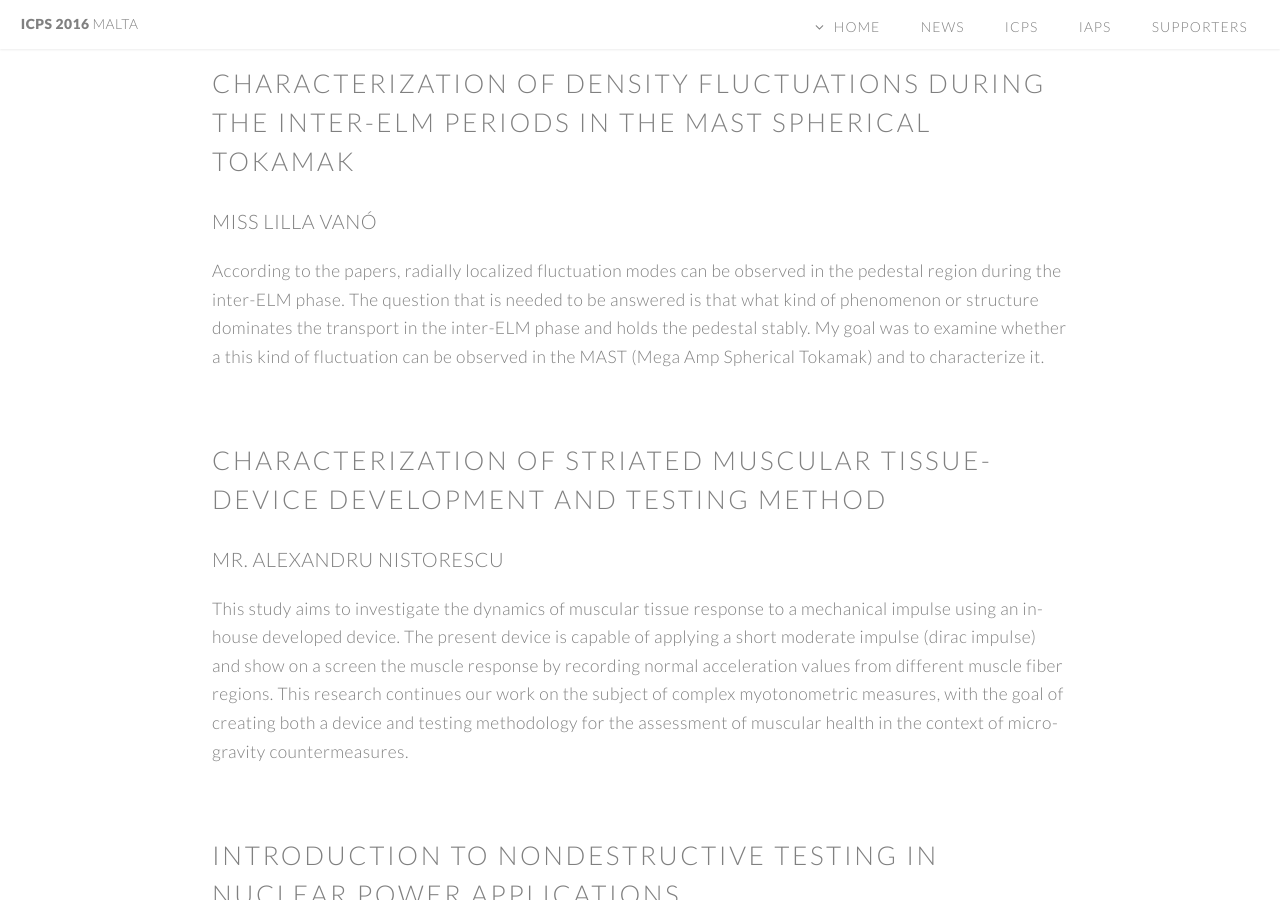
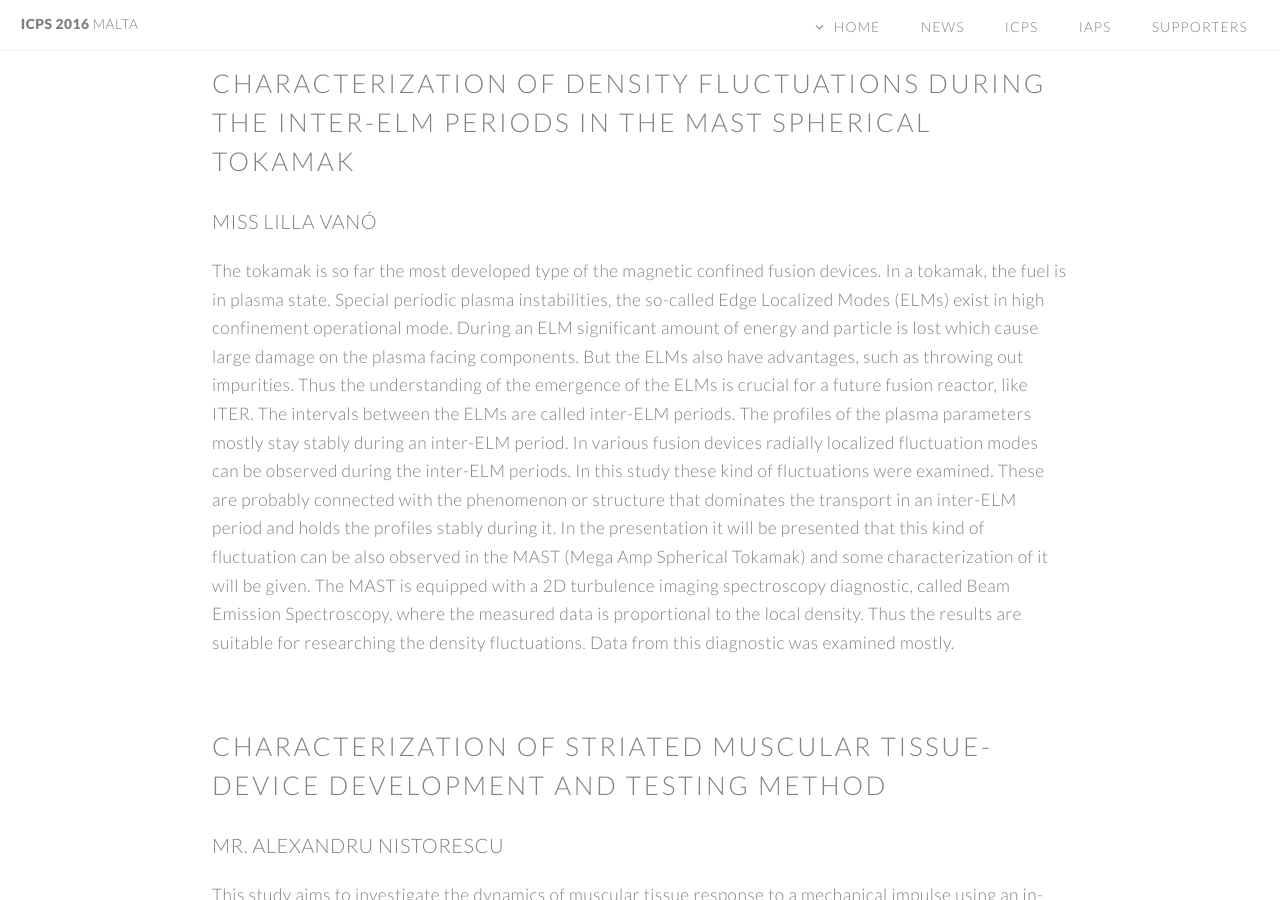
Before and after one commit to bread-on-toast/icps2016, a Jekyll site: the page built from programme/student-lectures.html, in a window 1280 px wide and 900 px high, scrolled down 7255 px. Built offline with Jekyll 4.4.1, drawn with Linux system fonts in a browser that asks for light colours.

Commit message:
updated abstract

```diff
--- a/_data/lecture.yaml
+++ b/_data/lecture.yaml
@@ -82,7 +82,9 @@
     name: Miss Lilla Vanó
     email: lillus14@gmail.com
     title: Characterization of density fluctuations during the inter-ELM periods in the MAST spherical tokamak
-    abstract: "According to the papers, radially localized fluctuation modes can be observed in the pedestal region during the inter-ELM phase. The question that is needed to be answered is that what kind of phenomenon or structure dominates the transport in the inter-ELM phase and holds the pedestal stably. My goal was to examine whether a this kind of fluctuation can be observed in the MAST (Mega Amp Spherical Tokamak) and to characterize it."
+    abstract: "The tokamak is so far the most developed type of the magnetic confined fusion devices. In a tokamak, the fuel is in plasma state. Special periodic plasma instabilities, the so-called Edge Localized Modes (ELMs) exist in high confinement operational mode. During an ELM significant amount of energy and particle is lost which cause large damage on the plasma facing components. But the ELMs also have advantages, such as throwing out impurities. Thus the understanding of the emergence of the ELMs is crucial for a future fusion reactor, like ITER.
+
+    The intervals between the ELMs are called inter-ELM periods. The profiles of the plasma parameters mostly stay stably during an inter-ELM period. In various fusion devices radially localized fluctuation modes can be observed during the inter-ELM periods. In this study these kind of fluctuations were examined. These are probably connected with the phenomenon or structure that dominates the transport in an inter-ELM period and holds the profiles stably during it. In the presentation it will be presented that this kind of fluctuation can be also observed in the MAST (Mega Amp Spherical Tokamak) and some characterization of it will be given. The MAST is equipped with a 2D turbulence imaging spectroscopy diagnostic, called Beam Emission Spectroscopy, where the measured data is proportional to the local density. Thus the results are suitable for researching the density fluctuations. Data from this diagnostic was examined mostly."
 -
     name: Mr. Alexandru Nistorescu
     email: alexnistorescu@yahoo.com
```
